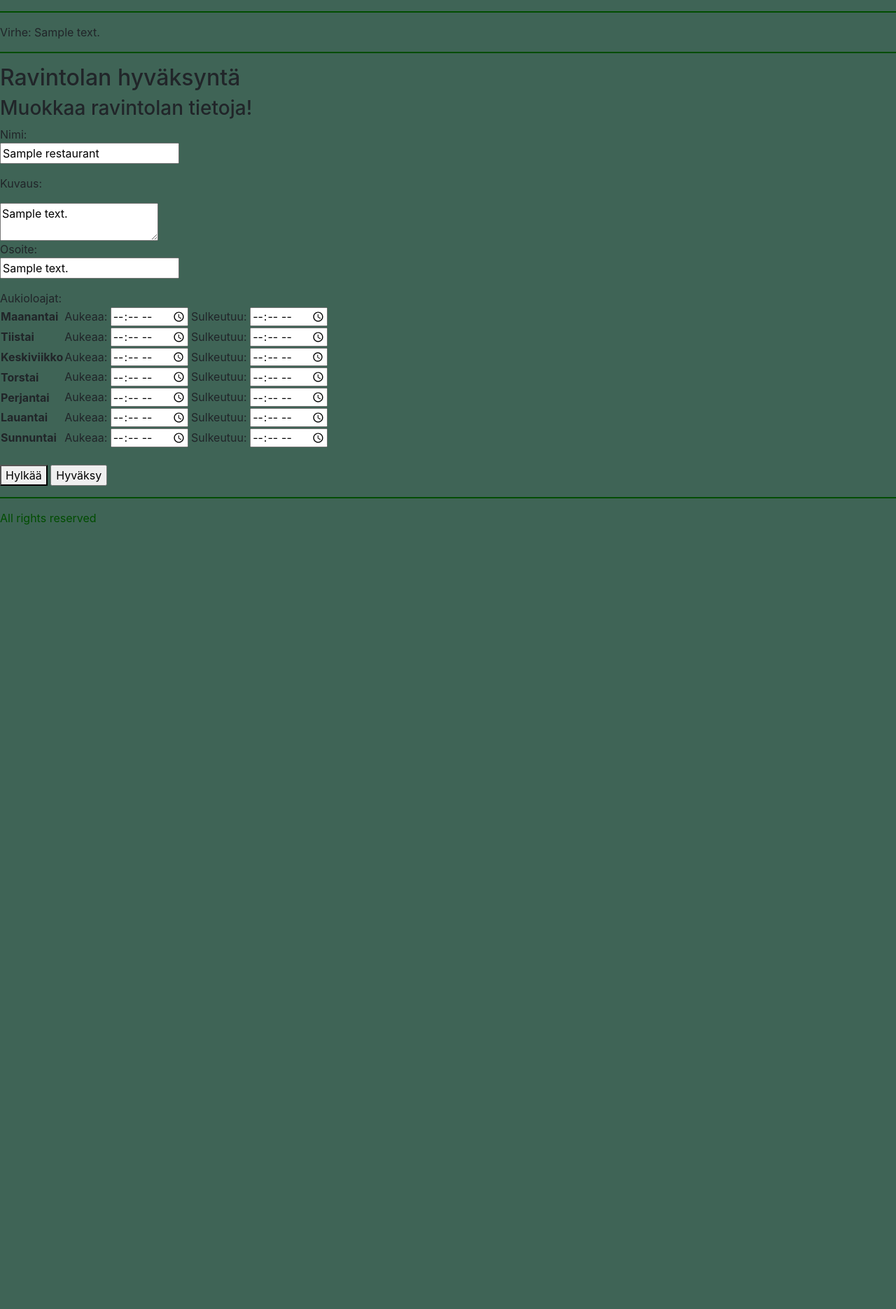
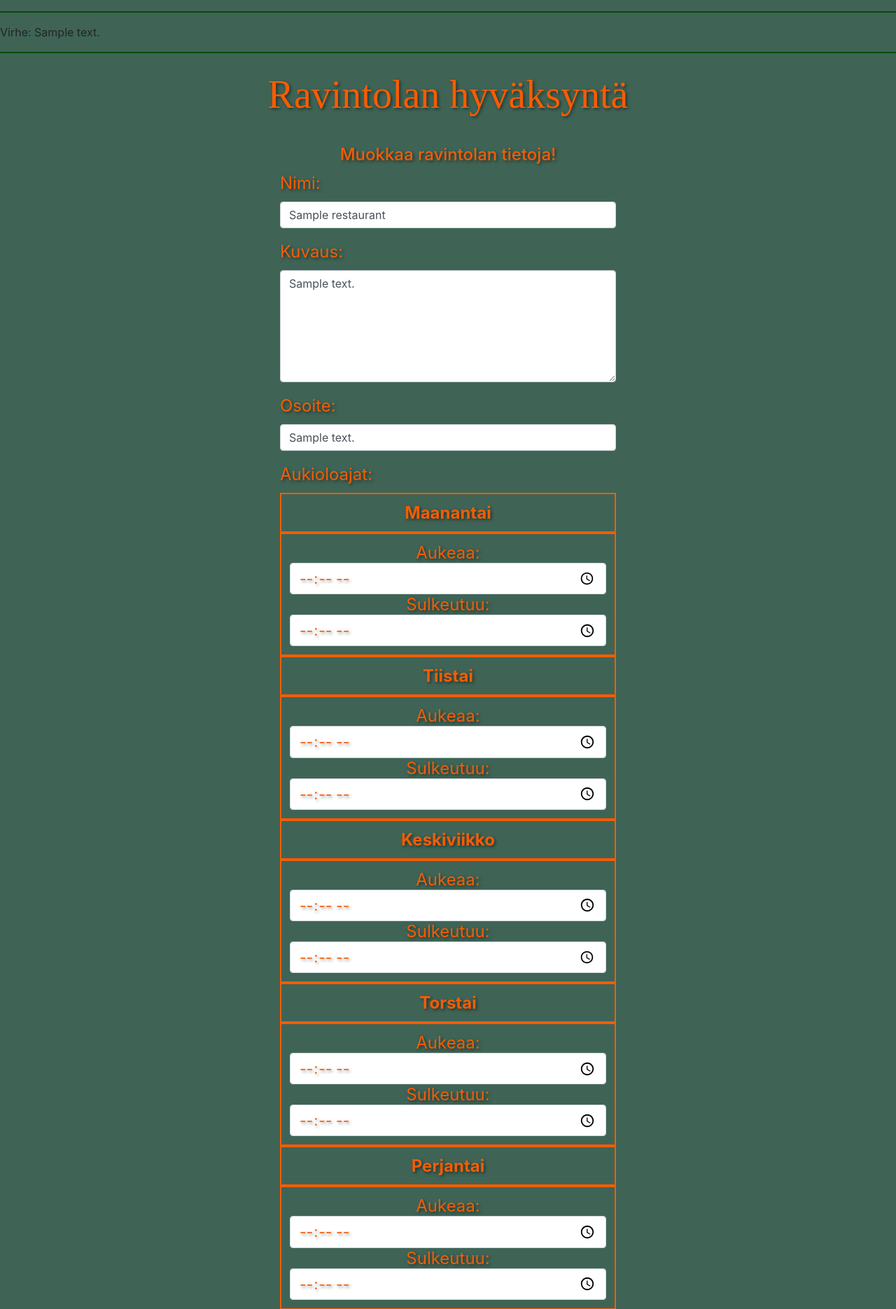
Before and after one commit to KirillosTY/RestaSearch, a Flask app: template pythonFlaskBackend/templates/single_request.html in a window 1280 px wide. Shown: the part 84-1954 px from the top of the page at 70% size. Before the commit the page ends 834 px from the top, so only its background shows below. Run offline with Flask 3, Linux system fonts and the light colour scheme; the template is opened without the code that fills it: most values are stand-ins (such as "Sample title", 1, 10 or a date in 2020); some libraries are stand-ins or nearby versions.

Commit message:
fixed more styles. Need to add some csrf check inputs, but then I should just do documentation

```diff
--- a/pythonFlaskBackend/routes.py
+++ b/pythonFlaskBackend/routes.py
@@ -314,8 +314,7 @@ def edit_restaurant(restaurant_id):
         genre)
 
     return render_template('single_edit_rest.html', id=id,
-                           restaurant=restaurant_updated[0],
-                           success_message="Tiedot tallentuneet")
+                           restaurant=restaurant_updated[0])
 
 
 @app.route('/restaurants/<int:restaurant_id>/request', methods=['GET', 'POST'])
--- a/pythonFlaskBackend/static/styles/rest.css
+++ b/pythonFlaskBackend/static/styles/rest.css
@@ -9,6 +9,7 @@
 
 
 }
+
 .form-group-single-rest {
   display: flex;
   flex-direction: column;
@@ -16,11 +17,13 @@
   padding: 40px;
   text-align: center;
 }
+
 .restaurant-details {
   display: flex;
   flex-direction: column;
   align-self: center;
 }
+
 .rating_form {
   align-items: left;
   background-color: #f5f5f5;
@@ -28,6 +31,27 @@
   width: 300%;
   min-width: 150%;
 
+
+}
+
+textarea.form-control {
+  min-height: 10rem;
+}
+
+.review-rating {
+  content: '⭐';
+  color: #F75C03;
+  font-size: 300%;
+  flex: 2 2 0%;
+  display: grid;
+  place-content: center;
+  cursor: pointer;
+  display: flex;
+  align-self: center;
+  flex-direction: row-reverse;
+  flex-wrap: nowrap;
+  padding: 0.5rem;
+  padding-bottom: 2rem;
 
 }
 
@@ -48,11 +72,13 @@
   flex: 2 2 0%;
   display: grid;
   place-content: center;
-  cursor:pointer;
+  cursor: pointer;
 }
 
-.rating > input::before {
+.rating>input::before {
   content: '⭐';
+  color: #F75C03;
+
   filter: grayscale(0%) contrast(0%);
   font-size: 300%;
 
@@ -67,9 +93,9 @@
 /*Navbar*/
 
 .container {
-  overflow: auto;
   display: flex;
   flex-direction: column;
+  min-height: 100%;
 }
 
 body {
@@ -77,40 +103,49 @@ body {
 
 }
 
- .navbar, .navbar-nav {
+.navbar,
+.navbar-nav {
   background-color: #1F322B !important;
   min-height: 10%;
   max-height: 15%;
-  display:flex;
+  display: flex;
   align-content: center;
   flex-direction: row;
-  justify-content:space-evenly;
-  font-family:'New Century Schoolbook, TeX Gyre Schola, serif';
+  justify-content: space-evenly;
+  font-family: 'New Century Schoolbook, TeX Gyre Schola, serif';
 
 }
+
 .navbar-brand {
-  align-self:center;
+  align-self: center;
   font-size: 2rem !important;
 
 }
 
 .nav-item {
-    padding: 5px 10px; /* Padding for better spacing */
+  padding: 5px 10px;
+  /* Padding for better spacing */
 
 }
+
 .nav-link,
 .navbar-brand {
-  font-family:'New Century Schoolbook, TeX Gyre Schola, serif';
+  font-family: 'New Century Schoolbook, TeX Gyre Schola, serif';
 
   color: #F75C03 !important;
   text-align: center;
-  align-self:unset;
-  min-width:fit-content;
-  text-shadow: 3px 3px 6px rgba(70, 48, 48, 0.4); /* Slightly stronger shadow on hover */
-  font-size: 1.2rem; /* Increase the text size */
-  text-shadow: 2px 2px 4px rgba(0, 0, 0, 0.3); /* Text shadow with slight blur */
-  color: #FFFFFF; /* Text color */
-  padding: 10px 10px; /* Padding for better spacing */
+  align-self: unset;
+  min-width: fit-content;
+  text-shadow: 3px 3px 6px rgba(70, 48, 48, 0.4);
+  /* Slightly stronger shadow on hover */
+  font-size: 1.2rem;
+  /* Increase the text size */
+  text-shadow: 2px 2px 4px rgba(0, 0, 0, 0.3);
+  /* Text shadow with slight blur */
+  color: #FFFFFF;
+  /* Text color */
+  padding: 10px 10px;
+  /* Padding for better spacing */
 
 
 }
@@ -148,6 +183,7 @@ hr {
 footer {
   color: #004d00;
 }
+
 /* restaurant creation */
 .form-group-creation {
   display: flex;
@@ -155,18 +191,23 @@ footer {
   align-self: center;
   justify-content: center;
   color: #F75C03;
-    text-shadow: 2px 2px 4px rgba(0, 0, 0, 0.5); /* Text shadow with slight blur */
+  text-shadow: 2px 2px 4px rgba(0, 0, 0, 0.5);
+  /* Text shadow with slight blur */
   font-size: 1.5rem;
   max-height: fit-content;
 
 
+
 }
+
 .creation {
   min-width: 100% !important
 }
-.description{
+
+.description {
   min-height: 200px;
 }
+
 .date {
   width: 200%;
   align-self: center;
@@ -176,12 +217,14 @@ footer {
 
   color: #F75C03 !important;
   font-size: 1.3rem;
-  text-shadow: 2px 2px 4px rgba(0, 0, 0, 0.5); /* Text shadow with slight blur */
+  text-shadow: 2px 2px 4px rgba(0, 0, 0, 0.5);
+  /* Text shadow with slight blur */
 
 }
 
 /* Custom Colors */
- .btn-primary, .btn-warning {
+.btn-primary,
+.btn-warning {
   background-color: hsl(158, 23%, 16%);
   border-color: #426A5A;
   color: #ff7f00;
@@ -197,6 +240,7 @@ footer {
   color: #1F322B;
   font-size: 1.5rem;
 }
+
 .btn-delete {
 
   background-color: #A30000;
@@ -205,7 +249,9 @@ footer {
   font-size: 1.5rem;
   padding-right: 20px;
 }
-.btn-warning:not(:disabled):not(.disabled):active, .show>.btn-s.dropdown-toggle {
+
+.btn-warning:not(:disabled):not(.disabled):active,
+.show>.btn-s.dropdown-toggle {
   color: #294239;
   background-color: #294239;
   border-color: #ff7f00;
@@ -243,29 +289,36 @@ footer {
   background-color: #ff7f00;
   border-color: #ff7f00;
 }
+
 .btn-success {
   background-color: #006400;
   border-color: #006400;
 }
+
 /* Padding for the whole page */
 .container {
   padding: 20px 40px;
 }
+
 .scrollable-column {
   border-radius: 25px;
 
   max-height: 30%;
   overflow-y: auto;
   padding-bottom: 10px;
+  min-height: 100%;
 
 }
+
 .scrollable-column::-webkit-scrollbar {
   height: 8px;
 }
+
 .scrollable-column::-webkit-scrollbar-thumb {
   background-color: #ccc;
   border-radius: 10px;
 }
+
 /* Card adjustments */
 .card {
 
@@ -276,15 +329,18 @@ footer {
   min-height: 200px;
   max-height: 200px;
   margin-right: 15px;
-  overflow:hidden;
+  overflow: hidden;
 
 
 }
-.card-body, .card-text {
+
+.card-body,
+.card-text {
   text-overflow: ellipsis;
-  font-size: 1.2  rem;
+  font-size: 1.2 rem;
   color: #1F322B;
-    text-shadow: 2px 2px 4px rgba(0, 0, 0, 0.5); /* Text shadow with slight blur */
+  text-shadow: 2px 2px 4px rgba(0, 0, 0, 0.5);
+  /* Text shadow with slight blur */
 
 
 
@@ -298,7 +354,8 @@ footer {
 .card-title a {
   font-size: 2rem;
   color: #9e3b02;
-    text-shadow: 2px 2px 4px rgba(0, 0, 0, 0.5); /* Text shadow with slight blur */
+  text-shadow: 2px 2px 4px rgba(0, 0, 0, 0.5);
+  /* Text shadow with slight blur */
 
 }
 
@@ -306,7 +363,9 @@ footer {
   color: #F75C03 !important;
   /* Dark orange on hover */
 }
-.hours-open, .th{
+
+.hours-open,
+.th {
   display: flex;
   flex-direction: column;
   align-content: center;
@@ -314,9 +373,7 @@ footer {
   border: #1F322B 0px solid;
 }
 
-.hours-row {
-
-}
+.hours-row {}
 
 
 
@@ -329,16 +386,22 @@ footer {
   font-size: 3.5rem !important;
   color: #F75C03 !important;
   text-align: center;
-  align-self:unset;
-  min-width:fit-content;
-  font-size: 1.2rem; /* Increase the text size */
-  text-shadow: 2px 2px 4px rgba(0, 0, 0, 0.5); /* Text shadow with slight blur */
-  color: #FFFFFF; /* Text color */
-  padding: 10px 10px; /* Padding for better spacing */
-  font-family:'New Century Schoolbook, TeX Gyre Schola, serif';
+  align-self: unset;
+  min-width: fit-content;
+  font-size: 1.2rem;
+  /* Increase the text size */
+  text-shadow: 2px 2px 4px rgba(0, 0, 0, 0.5);
+  /* Text shadow with slight blur */
+  color: #FFFFFF;
+  /* Text color */
+  padding: 10px 10px;
+  /* Padding for better spacing */
+  font-family: 'New Century Schoolbook, TeX Gyre Schola, serif';
 
 }
-
+.subtitle {
+  text-align: center;
+}
 .checkbox-group {
   align-self: center;
   display: flex;
@@ -349,10 +412,10 @@ footer {
 }
 
 .checkbox {
-  width:30px;
-  height:30px;
-  background:white;
-  border:2px solid #555;
+  width: 30px;
+  height: 30px;
+  background: white;
+  border: 2px solid #555;
 
   margin-left: 10px;
 
@@ -365,7 +428,8 @@ footer {
   align-self: center;
   justify-content: center;
   color: #F75C03;
-  text-shadow: 2px 2px 4px rgba(0, 0, 0, 0.5); /* Text shadow with slight blur */
+  text-shadow: 2px 2px 4px rgba(0, 0, 0, 0.5);
+  /* Text shadow with slight blur */
   font-size: 1.5rem;
   max-height: fit-content;
 
@@ -376,31 +440,82 @@ footer {
   display: flex;
   flex-direction: column;
   align-self: center;
-  min-width: 50%;
+  min-width: 30rem;
   width: 30%;
-  max-width: 50%;
+  min-height: 20%;
+  max-width: 30rem;
 
 }
 
-.form-text{
+.form-group-buttons {
+  display: flex;
+  flex-direction: column-reverse;
+  align-self: center;
+  min-width: 30rem;
+  min-height: 20%;
+  max-width: 30rem;
+
+}
+
+.form-text {
   color: #F75C03;
 }
 
 .info {
   color: #F75C03 !important;
   font-size: 1.5rem;
-  text-shadow: 2px 2px 4px rgba(0, 0, 0, 0.5); /* Text shadow with slight blur */
+  text-shadow: 2px 2px 4px rgba(0, 0, 0, 0.5);
+  /* Text shadow with slight blur */
 
 }
 
-.access_link, .access_link:hover {
+.access_link,
+.access_link:hover {
   font-size: 1.5rem;
   color: #d95001;
-    text-shadow: 2px 2px 4px rgba(0, 0, 0, 0.5); /* Text shadow with slight blur */
+  text-shadow: 2px 2px 4px rgba(0, 0, 0, 0.5);
+  /* Text shadow with slight blur */
 
 
 }
 
-.table .table-bordered .hours-open > thead > tr > th{
-  border:1px solid #1F322B !important;
+
+
+.table-bordered td, .table-bordered th {
+  border: 2px solid #F75C03;
+  justify-content: flex-start;
+  display: flex;
+  justify-content: space-around;
+  flex-direction: row;
+  flex-wrap: wrap;
+
 }
+
+.table-bordered tbody  {
+  display: flex;
+  align-self: center;
+  flex-direction: column;
+}
+
+.table-bordered  {
+
+  border: none;
+}
+
+.btn:not(:disabled):not(.disabled) {
+
+  min-width: 10rem;
+}
+
+.review {
+  min-width:fit-content;
+  align-self: center;
+
+}
+
+.review-text {
+  overflow-y: scroll;
+  max-width: 20rem;
+  max-height: 20rem;
+  align-self: center;
+}
--- a/pythonFlaskBackend/templates/layout.html
+++ b/pythonFlaskBackend/templates/layout.html
@@ -1,7 +1,8 @@
-<title>RestaSearch- {% block title %}{% endblock %}</title>
+<title>RestaSearch</title>
 
 <link rel="stylesheet" href="https://stackpath.bootstrapcdn.com/bootstrap/4.5.0/css/bootstrap.min.css">
-<link rel="stylesheet" href="../static/styles/rest.css">
+<link rel="stylesheet" type="text/css" href="../../static/styles/rest.css">
+<input type="hidden" name="csrf_token" value="{{ session.csrf_token }}">
 
 <div class="navbar-whole">
 
--- a/pythonFlaskBackend/templates/single_request.html
+++ b/pythonFlaskBackend/templates/single_request.html
@@ -1,60 +1,93 @@
 {% extends "layout.html" %}
 
-{% block headline %}<h2>Ravintolan hyväksyntä</h2>{% endblock %}
+{% block headline %}<h2 class="default-title">Ravintolan hyväksyntä</h2>{% endblock %}
 {% block content %}
+<div class="container">
+<div class="form-group-creation">
+  <h2 class="info subtitle">Muokkaa ravintolan tietoja!</h2>
 
-<h3>Muokkaa ravintolan tietoja!</h3>
-<form action="/restaurants/{{restaurant.id}}/request" method="POST" onSubmit="return checkRestaurant(this)">
-  <input type="hidden" name="csrf_token" value="{{ session.csrf_token }}">
+  <form action="/restaurants/{{restaurant.id}}/request" method="POST" onSubmit="return checkRestaurant(this)">
+    <input type="hidden" name="csrf_token" value="{{ session.csrf_token }}">
 
-  <p>Nimi:<br>
-  <input type="text" name="name" value="{{ restaurant.name }}"></input>
-  <br>
+      <div class="form-group creation">
+          <label for="name">Nimi:</label>
+          <input type="text" name="name" class="form-control" id="name" value="{{ restaurant.name }}">
+      </div>
 
-  <p>Kuvaus:</p>
-  <textarea type="text" name="description">{{ restaurant.description }}</textarea>
+      <div class="form-group creation description">
+          <label for="description">Kuvaus:</label>
+          <textarea name="description" class="form-control description" id="description">{{ restaurant.description }}</textarea>
+      </div>
 
-  <p>Osoite:<br>
-  <input type="text" name="address" value="{{ restaurant.address }}"></input>
-  <br>
+      <div class="form-group creation">
+          <label for="address">Osoite:</label>
+          <input type="text" name="address" class="form-control" id="address" value="{{ restaurant.address }}">
+      </div>
 
-  <p>Aukioloajat:<br>
-  <table>
-    <tr><th>Maanantai</th>
-      <td>Aukeaa: <input type="time" name="monday_open" value="{{ restaurant.monday_open }}"> </input>
-         Sulkeutuu: <input type="time" name="monday_close" value="{{ restaurant.monday_close }}"></input></td></tr>
+      <label for="dates">Aukioloajat:</label>
+      <div class="form-group">
+          <table id="dates" class="table table-bordered  hours-open">
+              <tr>
+                  <th class="info">Maanantai</th>
+                  <td class="info">
+                      Aukeaa: <input type="time" name="monday_open" class="form-control d-inline" value="{{ restaurant.monday_open }}">
+                      Sulkeutuu: <input type="time" name="monday_close" class="form-control d-inline" value="{{ restaurant.monday_close }}">
+                  </td>
+              </tr>
+              <tr>
+                  <th class="info">Tiistai</th>
+                  <td class="info">
+                      Aukeaa: <input type="time" name="tuesday_open" class="form-control d-inline" value="{{ restaurant.tuesday_open }}">
+                      Sulkeutuu: <input type="time" name="tuesday_close" class="form-control d-inline" value="{{ restaurant.tuesday_close }}">
+                  </td>
+              </tr>
+              <tr>
+                  <th class="info">Keskiviikko</th>
+                  <td class="info">
+                      Aukeaa: <input type="time" name="wednesday_open" class="form-control d-inline" value="{{ restaurant.wednesday_open }}">
+                      Sulkeutuu: <input type="time" name="wednesday_close" class="form-control d-inline" value="{{ restaurant.wednesday_close }}">
+                  </td>
+              </tr>
+              <tr>
+                  <th class="info">Torstai</th>
+                  <td class="info">
+                      Aukeaa: <input type="time" name="thursday_open" class="form-control d-inline" value="{{ restaurant.thursday_open }}">
+                      Sulkeutuu: <input type="time" name="thursday_close" class="form-control d-inline" value="{{ restaurant.thursday_close }}">
+                  </td>
+              </tr>
+              <tr>
+                  <th class="info">Perjantai</th>
+                  <td class="info">
+                      Aukeaa: <input type="time" name="friday_open" class="form-control d-inline" value="{{ restaurant.friday_open }}">
+                      Sulkeutuu: <input type="time" name="friday_close" class="form-control d-inline" value="{{ restaurant.friday_close }}">
+                  </td>
+              </tr>
+              <tr>
+                  <th class="info">Lauantai</th>
+                  <td class="info">
+                      Aukeaa: <input type="time" name="saturday_open" class="form-control d-inline" value="{{ restaurant.saturday_open }}">
+                      Sulkeutuu: <input type="time" name="saturday_close" class="form-control d-inline" value="{{ restaurant.saturday_close }}">
+                  </td>
+              </tr>
+              <tr>
+                  <th class="info">Sunnuntai</th>
+                  <td class="info">
+                      Aukeaa: <input type="time" name="sunday_open" class="form-control d-inline" value="{{ restaurant.sunday_open }}">
+                      Sulkeutuu: <input type="time" name="sunday_close" class="form-control d-inline" value="{{ restaurant.sunday_close }}">
+                  </td>
+              </tr>
+          </table>
+      </div>
 
-    <tr><th>Tiistai</th>
-      <td>Aukeaa: <input type="time" name="tuesday_open" value="{{ restaurant.tuesday_open }}"></input>
-         Sulkeutuu: <input type="time" name="tuesday_close" value="{{ restaurant.tuesday_close }}"></input></td></tr>
+      <div class="form-group-buttons">
 
-    <tr><th>Keskiviikko</th>
-      <td>Aukeaa: <input type="time" name="wednesday_open" value="{{ restaurant.wednesday_open }}"></input>
-         Sulkeutuu: <input type="time" name="wednesday_close" value="{{ restaurant.wednesday_close }}"></input></td></tr>
+        <button type="submit" name="remove" value="remove" class="btn btn-delete">Hylkää</button>
+        <button type="submit" class="btn btn-primary" value="Hyväksy">Hyväksy</button>
+      </div>
+  </form>
+</div>
+</div>
 
-    <tr><th>Torstai</th>
-      <td>Aukeaa: <input type="time" name="thursday_open" value="{{ restaurant.thursday_open }}"></input>
-         Sulkeutuu: <input type="time" name="thursday_close" value="{{ restaurant.thursday_close }}"></input></td></tr>
-
-    <tr><th>Perjantai</th>
-      <td>Aukeaa: <input type="time" name="friday_open" value="{{ restaurant.friday_open }}"></input>
-         Sulkeutuu: <input type="time" name="friday_close" value="{{ restaurant.friday_close }}"></input></td></tr>
-
-    <tr><th>Lauantai</th>
-      <td>Aukeaa: <input type="time" name="saturday_open" value="{{ restaurant.saturday_open }}"></input>
-         Sulkeutuu: <input type="time" name="saturday_close" value="{{ restaurant.saturday_close }}"></input></td></tr>
-
-    <tr><th>Sunnuntai</th>
-      <td>Aukeaa: <input type="time" name="sunday_open" value="{{ restaurant.sunday_open }}"></input>
-         Sulkeutuu: <input type="time" name="sunday_close" value="{{ restaurant.sunday_close }}"></input></td></tr>
-  </table>
-
-
-
-  <br>
-  <button type="submit" name="remove" value="remove">Hylkää</button>
-  <input type="submit" value="Hyväksy">
-</form>
 
 <script>
   function check(form) {
--- a/pythonFlaskBackend/templates/start.html
+++ b/pythonFlaskBackend/templates/start.html
@@ -1,9 +1,9 @@
 {%extends "layout.html"%}
 
-{% block headline %}<h2>Tervetuloa</h2>{% endblock %}
+{% block headline %}<h2 class="default-title">Tervetuloa</h2>{% endblock %}
 
 {% block content %}
-<h4>Viimeisimmät arvostelut:</h4>
+<h4 class="info">Viimeisimmät arvostelut:</h4>
 <ul>
   {% for review in reviews %}
   <hr>
--- a/pythonFlaskBackend/users.py
+++ b/pythonFlaskBackend/users.py
@@ -75,6 +75,6 @@ def delete_session():
 
 
 def check_csrf():
-
+    print(session["csrf_token"],  request.form["csrf_token"])
     if session["csrf_token"] != request.form["csrf_token"]:
         abort(403)
```
Also changed, not shown: pythonFlaskBackend/templates/create_restaurant.html (+4 -4 lines), pythonFlaskBackend/templates/restaurant_requested.html (+6 -2 lines), pythonFlaskBackend/templates/single_edit_rest.html (+20 -22 lines), pythonFlaskBackend/templates/single_restaurant.html (+12 -11 lines). Lines whose indentation alone changed are shown as unchanged.
